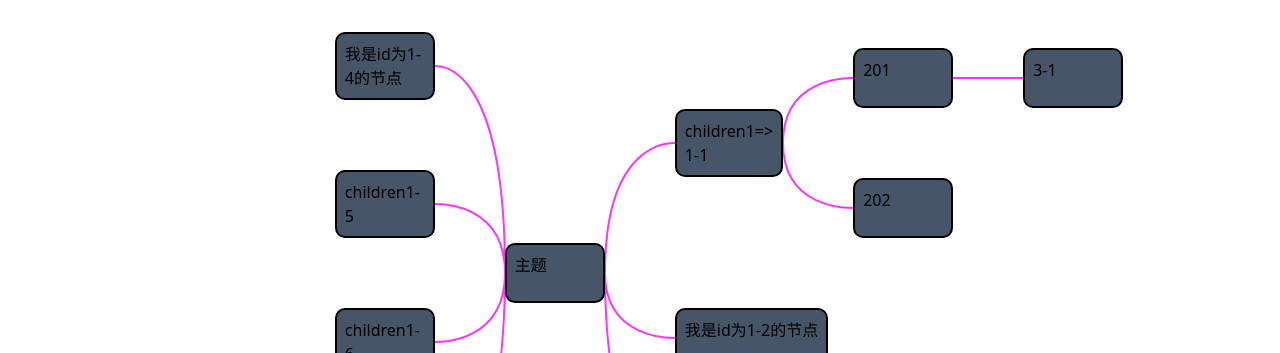
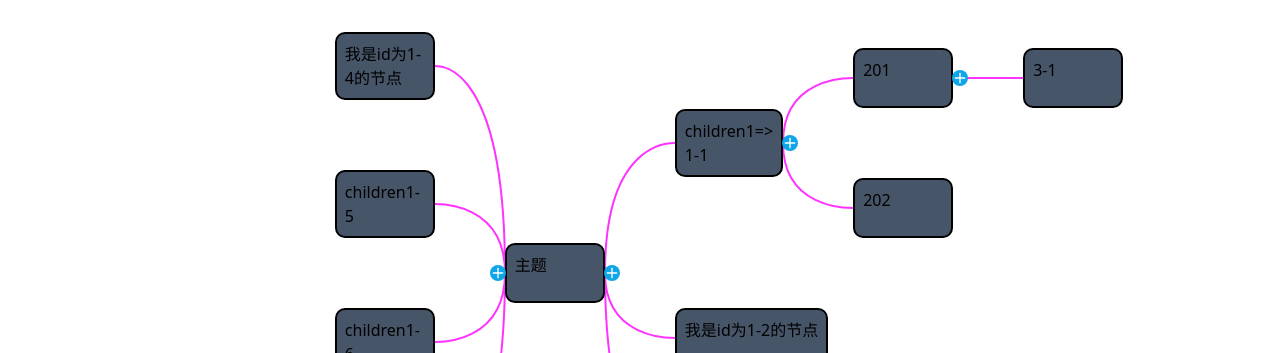
Before and after one commit to coderwei99/ReactMind, a React (Vite) app: page / in a window 1280 px wide. Shown: the part 351-704 px from the top of the page. Built offline with nearby package versions, Linux system fonts and the light colour scheme.

Commit message:
feat: support show/hidden node icon

```diff
--- a/src/component/Node/index.tsx
+++ b/src/component/Node/index.tsx
@@ -17,6 +17,7 @@ interface IProps {
   editNodeId: string
   setEditNodeId: (id: string) => void
   reRenderLine: () => void
+  children: React.ReactNode
 }
 
 export default function Node({
@@ -29,6 +30,7 @@ export default function Node({
   editNodeId,
   setEditNodeId,
   reRenderLine,
+  children,
 }: IProps) {
   const { nodes: { nodesDispatch } } = useContext(DefaultNodeContext)
   const menuHandles = useNodeMenuClick(nodesDispatch)
@@ -140,6 +142,7 @@ export default function Node({
   const handleMenuItemClick = (keyName: INodeMenuConfigType['keyName']) => {
     menuHandles[keyName](node.id, handleDoubleClick)
   }
+
   return (
     <div
       id={node.id}
@@ -155,7 +158,7 @@ export default function Node({
         handleMenuItemClick={handleMenuItemClick}
       />
       <div
-        className={'bg-slate-600 border-solid border-black border-[2px] min-w-[100px] min-h-[60px] rounded-[10px] p-[8px]'}
+        className={'bg-slate-600 border-solid border-black border-[2px] min-w-[100px] min-h-[60px] rounded-[10px] p-[8px] relative'}
         style={{ boxShadow: `${showBorderId === node.id ? '0 0 0 3px #ffffff, 0 0 0 6px red' : ''}` }}
         draggable={node.id !== 'node_root'}
         id={node.id}
@@ -186,8 +189,8 @@ export default function Node({
             >
               {node.text}
             </p>
-
         }
+        {children}
       </div>
     </div>
   )
--- a/src/component/RootNode/index.tsx
+++ b/src/component/RootNode/index.tsx
@@ -1,4 +1,5 @@
 import { useEffect, useRef, useState } from 'react'
+import { Plus } from 'react-feather'
 import SubNode from '@/component/subNode/idnex'
 import Node from '@/component/Node'
 import type { NodeType } from '@/static'
@@ -24,9 +25,17 @@ export default function RootNode({ defaultNode, allNodeRefs, reRenderLine, nodeC
   const nodeleftBoxRef = useRef<HTMLDivElement>(null)
   const nodeCenterBoxRef = useRef<HTMLDivElement>(null)
   const nodeRightBoxRef = useRef<HTMLDivElement>(null)
+
   useEffect(() => {
     nodeContainerRef.current!.style.width = `${nodeleftBoxRef.current!.offsetWidth + nodeRightBoxRef.current!.offsetWidth + nodeCenterBoxRef.current!.offsetWidth + 600}px`
   })
+
+  // 处理icon的点击事件
+  const handleIconClick = (e: React.MouseEvent<HTMLDivElement>) => {
+    e.stopPropagation()
+    // eslint-disable-next-line no-console
+    console.log('11')
+  }
   return (
     <div className={'flex items-center justify-center'}>
       {/* 左侧的节点 */}
@@ -44,7 +53,14 @@ export default function RootNode({ defaultNode, allNodeRefs, reRenderLine, nodeC
             editNodeId={editNodeId}
             setEditNodeId={setEditNodeId}
             reRenderLine={reRenderLine}
-          />
+          >
+            <div
+              className='absolute top-1/2 transform -translate-y-1/2 bg-sky-500 rounded-[16px] left-[-17px]'
+              onClick={handleIconClick}
+            >
+              <Plus width='16px' height='16px' color='white' />
+            </div>
+          </SubNode>
         })}
       </div>
       {/* 主题 也就是最中间那个节点 */}
@@ -60,7 +76,35 @@ export default function RootNode({ defaultNode, allNodeRefs, reRenderLine, nodeC
             onLeft={false}
             parentId={defaultNode.id}
             reRenderLine={reRenderLine}
-          ></Node>
+          >
+            {
+              defaultNode.children.length > 1
+                ? (<>
+                  <div
+                    className='absolute top-1/2 transform -translate-y-1/2 bg-sky-500 rounded-[16px] left-[-17px]'
+                    onClick={handleIconClick}
+                  >
+                    <Plus width='16px' height='16px' color='white' />
+                  </div>
+                  <div
+                    className='absolute top-1/2 transform -translate-y-1/2 bg-sky-500 rounded-[16px] right-[-17px]'
+                    onClick={handleIconClick}
+                  >
+                    <Plus width='16px' height='16px' color='white' />
+                  </div>
+                </>
+                  )
+                : (
+                  <div
+                    className='absolute top-1/2 transform -translate-y-1/2 bg-sky-500 rounded-[16px] left-[-17px]'
+                    onClick={handleIconClick}
+                  >
+                    <Plus width='16px' height='16px' color='white' />
+                  </div>
+                  )
+            }
+
+          </Node>
         </div>
       </div>
       {/* 右侧的节点 */}
@@ -78,7 +122,14 @@ export default function RootNode({ defaultNode, allNodeRefs, reRenderLine, nodeC
             editNodeId={editNodeId}
             setEditNodeId={setEditNodeId}
             reRenderLine={reRenderLine}
-          />
+          >
+            <div
+              className='absolute top-1/2 transform -translate-y-1/2 bg-sky-500 rounded-[16px] right-[-17px]'
+              onClick={handleIconClick}
+            >
+              <Plus width='16px' height='16px' color='white' />
+            </div>
+          </SubNode>
         })}
       </div>
     </div>
--- a/src/component/subNode/idnex.tsx
+++ b/src/component/subNode/idnex.tsx
@@ -13,6 +13,7 @@ interface IProps {
   editNodeId: string
   setEditNodeId: (id: string) => void
   reRenderLine: () => void
+  children: React.ReactNode
 }
 
 export default function SubNode({
@@ -26,6 +27,7 @@ export default function SubNode({
   editNodeId,
   setEditNodeId,
   reRenderLine,
+  children,
 }: IProps) {
   return (
     <div className={`flex justify-start items-center ${nodePosition === 'left' ? 'flex-row-reverse' : ''}`} >
@@ -39,6 +41,7 @@ export default function SubNode({
         editNodeId={editNodeId}
         setEditNodeId={setEditNodeId}
         reRenderLine={reRenderLine}
+        children={node.children.length > 0 && children}
       ></Node>
       <div>
         {
@@ -56,6 +59,7 @@ export default function SubNode({
                 editNodeId={editNodeId}
                 setEditNodeId={setEditNodeId}
                 reRenderLine={reRenderLine}
+                children={children}
               ></SubNode>
             )
           })
```
